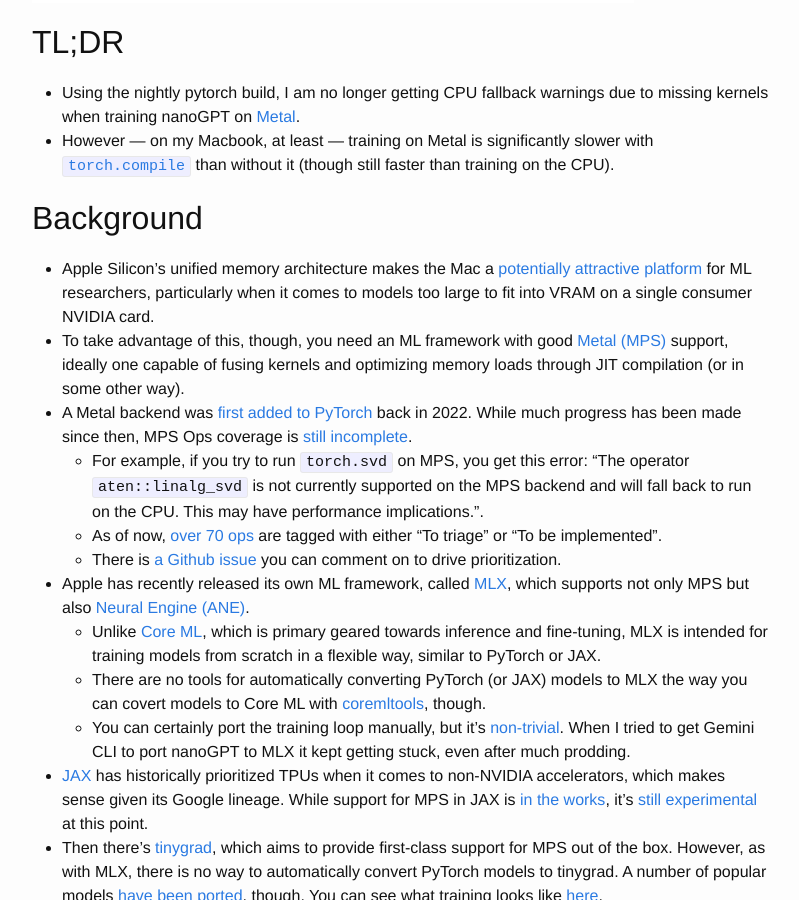
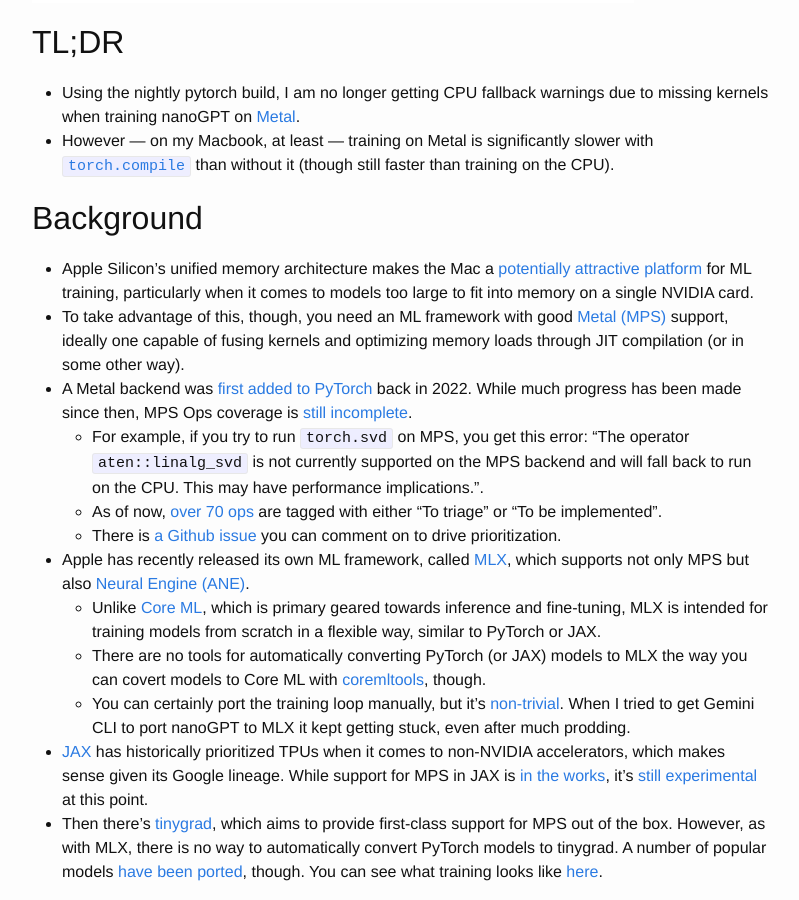
Before and after one commit to vglazer/vglazer.github.io, a Jekyll site: the page built from _posts/2025-09-16-state-of-training-on-metal.md, in a window 1280 px wide and 900 px high, scrolled down 467 px. Shown: the whole window, without its empty margins (238-1037 px from the left). Built offline with Jekyll 4.4.1, drawn with Linux system fonts in a browser that asks for light colours; nearby versions of some CDN libraries.

Commit message:
Rewording

```diff
--- a/_posts/2025-09-16-state-of-training-on-metal.md
+++ b/_posts/2025-09-16-state-of-training-on-metal.md
@@ -15,7 +15,7 @@ categories: metal jax pytorch llms nanogpt tinygrad mlx ane asitop
 
 ## Background
 
-- Apple Silicon's unified memory architecture makes the Mac a [potentially attractive platform](https://arxiv.org/pdf/2501.14925) for ML researchers, particularly when it comes to models too large to fit into VRAM on a single consumer NVIDIA card.
+- Apple Silicon's unified memory architecture makes the Mac a [potentially attractive platform](https://arxiv.org/pdf/2501.14925) for ML training, particularly when it comes to models too large to fit into memory on a single NVIDIA card.
 - To take advantage of this, though, you need an ML framework with good [Metal (MPS)](https://developer.apple.com/documentation/MetalPerformanceShaders) support, ideally one capable of fusing kernels and optimizing memory loads through JIT compilation (or in some other way).
 - A Metal backend was [first added to PyTorch](https://pytorch.org/blog/introducing-accelerated-pytorch-training-on-mac/) back in 2022. While much progress has been made since then, MPS Ops coverage is [still incomplete](https://qqaatw.dev/pytorch-mps-ops-coverage/).
   - For example, if you try to run `torch.svd` on MPS, you get this error: "The operator `aten::linalg_svd` is not currently supported on the MPS backend and will fall back to run on the CPU. This may have performance implications.".
```
